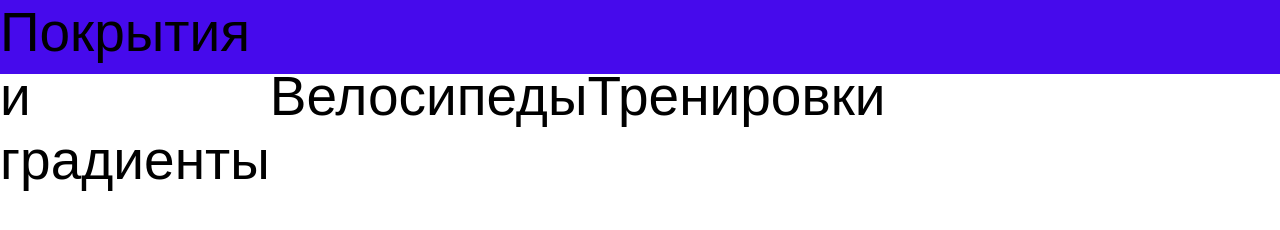
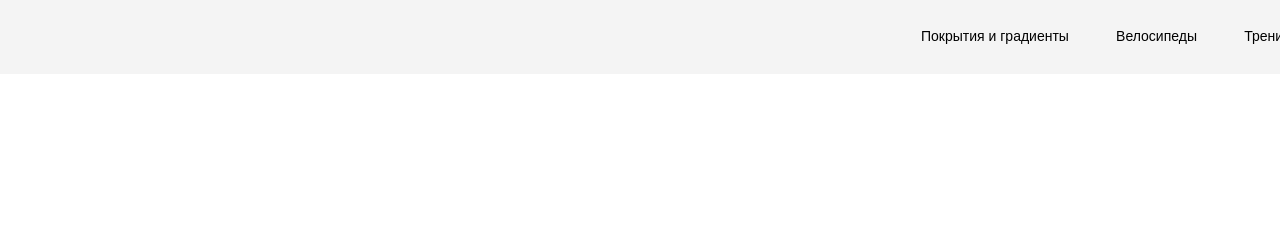
Before and after one commit to Grimlerih/Bicycles, a website built with Vite: page src/index.html in a window 1280 px wide. Shown: the top 230 px of the page. Built offline with nearby package versions, Linux system fonts and the light colour scheme.

Commit message:
feat: header menu

```diff
--- a/src/blocks/header/header.scss
+++ b/src/blocks/header/header.scss
@@ -1,4 +1,8 @@
 .header {
   width: 1440px;
   height: 74px;
+  display: flex;
+  justify-content: flex-end;
+  align-items: center;
+  padding-right: 120px;
 }
--- a/src/blocks/menu/menu.scss
+++ b/src/blocks/menu/menu.scss
@@ -1,15 +1,19 @@
-@import '../../scss/common/font.scss';
+@import "../../scss/common/font.scss";
 
-@mixin list($property) {
+@mixin list() {
   display: flex;
   flex-direction: row;
   justify-content: space-between;
-  width: $property;
 }
 
-.menu{
-  @include list(399px);
-  font-family: "Inter-Medium" , sans-serif;
+.menu {
+  @include list();
+  font-family: "Inter-Medium", sans-serif;
   align-items: center;
-  font-size: 55px;
+  font-size: 14px;
 }
+
+.nav {
+  width: 399px;
+  height: 18px;
+}
--- a/src/blocks/page/page.scss
+++ b/src/blocks/page/page.scss
@@ -1,3 +1,3 @@
 .page {
-  background-color: #460aec;
+  background-color: #f4f4f4;
 }
--- a/src/index.html
+++ b/src/index.html
@@ -10,7 +10,7 @@
   <body>
     <div class="page">
       <header class="header">
-        <nav>
+        <nav class="nav">
           <ul class="menu">
             <li>Покрытия и градиенты</li>
             <li>Велосипеды</li>
```
